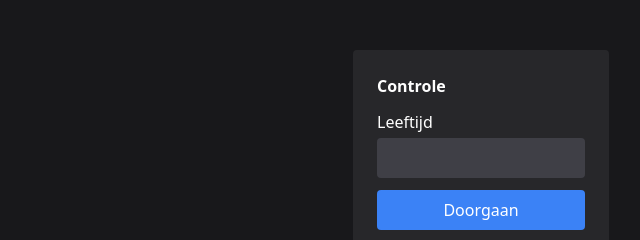
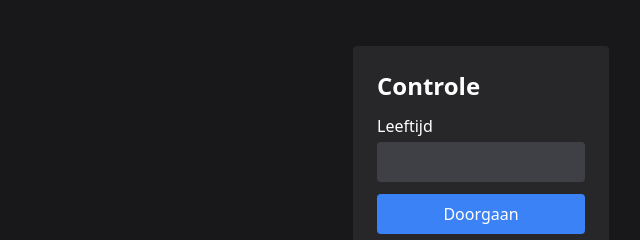
Before and after one commit to jeff9014223/opdracht_9.1_javascript, a plain HTML site: page index.html in a window 1280 px wide. Both pictures are taken after a click on the button "Open modal". Shown: the part 248-488 px from the top of the page, 159-799 px from the left. Drawn offline with nearby package versions, Linux system fonts and the light colour scheme.

Commit message:
Update index.html

```diff
--- a/index.html
+++ b/index.html
@@ -11,7 +11,7 @@
     <div class="modal w-screen top-0 left-0 absolute h-screen flex flex-col items-center hidden justify-center">
         <div class="bg-zinc-800 rounded p-6 w-1/5">
             <form class="space-y-3">
-                <h2 class="text-white font-semibold text-2x4l">Controle</h2>
+                <h2 class="text-white font-semibold text-2xl">Controle</h2>
                 <div class="flex flex-col space-y-1">
                     <label for="age" class="text-white">Leeftijd</label>
                     <input name="age" id="age" type="number" class="bg-zinc-700 rounded p-2 text-white" required>
```
